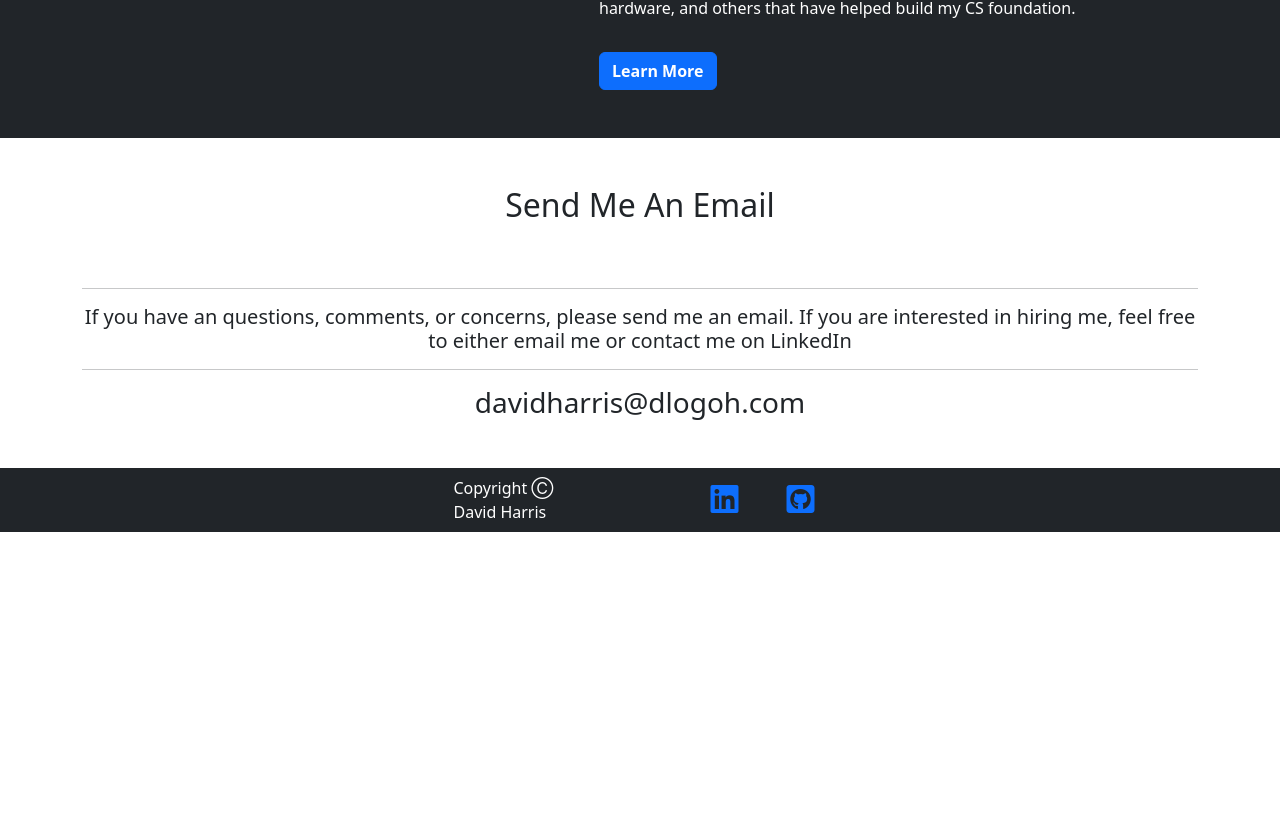
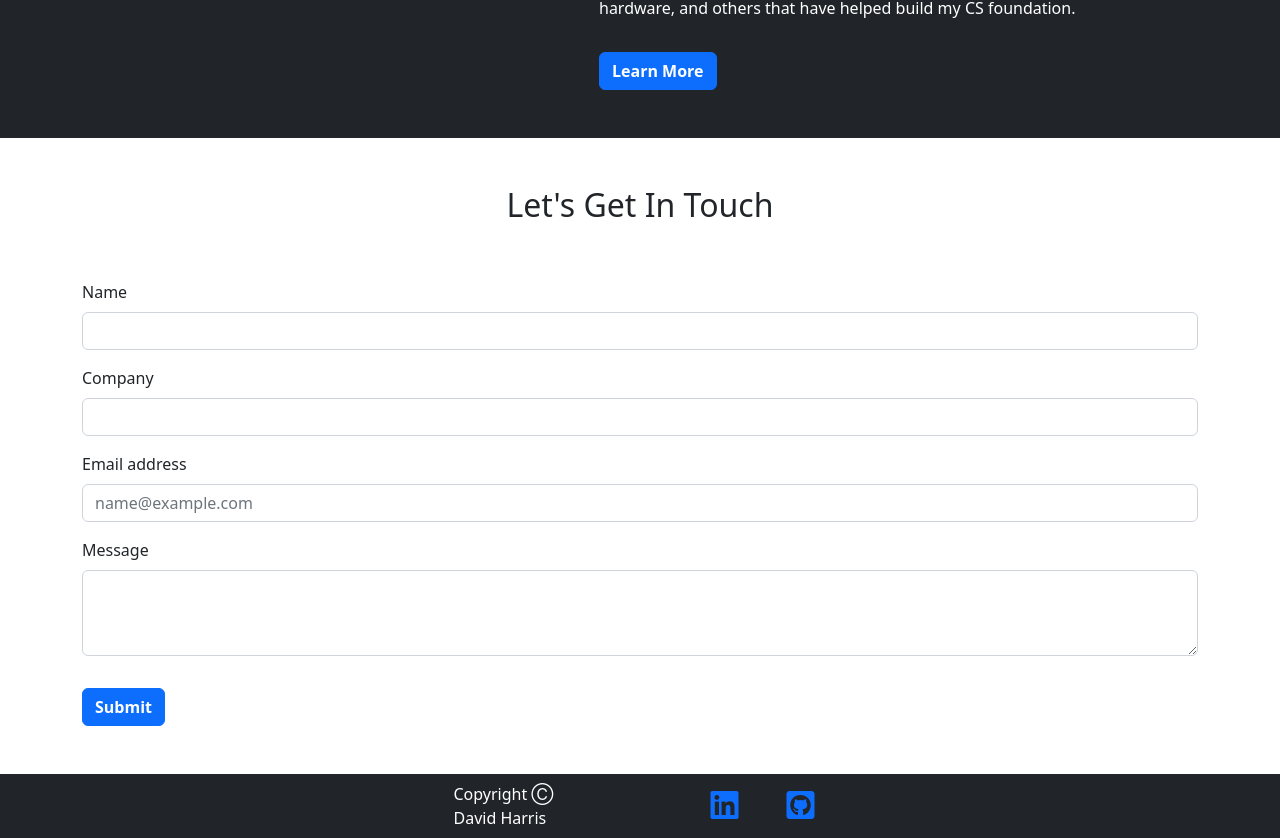
Before and after one commit to dlogoh/portfolio-website, a React (Create React App) app: page / in a window 1280 px wide. Shown: the part 2352-3190 px from the top of the page. Before the commit the page ends 2884 px from the top, so only its background shows below. Built offline with nearby package versions, Linux system fonts and the light colour scheme.

Commit message:
Added contact form

```diff
--- a/src/components/Contact.jsx
+++ b/src/components/Contact.jsx
@@ -1,18 +1,102 @@
 import React from "react";
 
 function Contact() {
+  function validateForm() {
+    var name = document.getElementById("name").value;
+    if (name == "") {
+      document.querySelector(".status").innerHTML = "Name cannot be empty";
+      return false;
+    }
+    var email = document.getElementById("email").value;
+    if (email == "") {
+      document.querySelector(".status").innerHTML = "Email cannot be empty";
+      return false;
+    } else {
+      var re =
+        /^(([^<>()\[\]\\.,;:\s@"]+(\.[^<>()\[\]\\.,;:\s@"]+)*)|(".+"))@((\[[0-9]{1,3}\.[0-9]{1,3}\.[0-9]{1,3}\.[0-9]{1,3}])|(([a-zA-Z\-0-9]+\.)+[a-zA-Z]{2,}))$/;
+      if (!re.test(email)) {
+        document.querySelector(".status").innerHTML = "Email format invalid";
+        return false;
+      }
+    }
+    var message = document.getElementById("message").value;
+    if (message == "") {
+      document.querySelector(".status").innerHTML = "Message cannot be empty";
+      return false;
+    }
+    document.querySelector(".status").innerHTML = "Sending...";
+  }
+
   return (
-    <section id="contact">
+    <section>
       <div className="container mb-5">
-        <h2 className="text-center py-5">Send Me An Email</h2>
-        <hr />
-        <h5 className="text-center">
-          If you have an questions, comments, or concerns, please send me an
-          email. If you are interested in hiring me, feel free to either email
-          me or contact me on LinkedIn
-        </h5>
-        <hr />
-        <h3 className="text-center">davidharris@dlogoh.com</h3>
+        <h2 className="text-center py-5">Let's Get In Touch</h2>
+        <form
+          id="contact-form"
+          name="contact-form"
+          action="POST"
+          data-netlify="true"
+        >
+          <div className="mb-3">
+            <label htmlFor="name" className="form-label">
+              Name
+            </label>
+            <input
+              type="text"
+              className="form-control"
+              id="name"
+              name="name"
+              required
+            />
+          </div>
+          <div className="mb-3">
+            <label htmlFor="company" className="form-label">
+              Company
+            </label>
+            <input
+              type="text"
+              className="form-control"
+              id="company"
+              name="company"
+            />
+          </div>
+          <div className="mb-3">
+            <label htmlFor="email" className="form-label">
+              Email address
+            </label>
+            <input
+              type="email"
+              className="form-control"
+              id="email"
+              name="email"
+              placeholder="name@example.com"
+              required
+            />
+          </div>
+          <div className="mb-3">
+            <label htmlFor="message" className="form-label">
+              Message
+            </label>
+            <textarea
+              className="form-control"
+              id="message"
+              name="message"
+              rows="3"
+              required
+            ></textarea>
+          </div>
+          <div className="field">
+            <div data-netlify-recaptcha="true"></div>
+          </div>
+        </form>
+        <button
+          type="submit"
+          className="btn btn-primary mt-3 fw-bold"
+          onClick={validateForm}
+        >
+          Submit
+        </button>
+        <div className="status mt-3" id="status"></div>
       </div>
     </section>
   );
```
